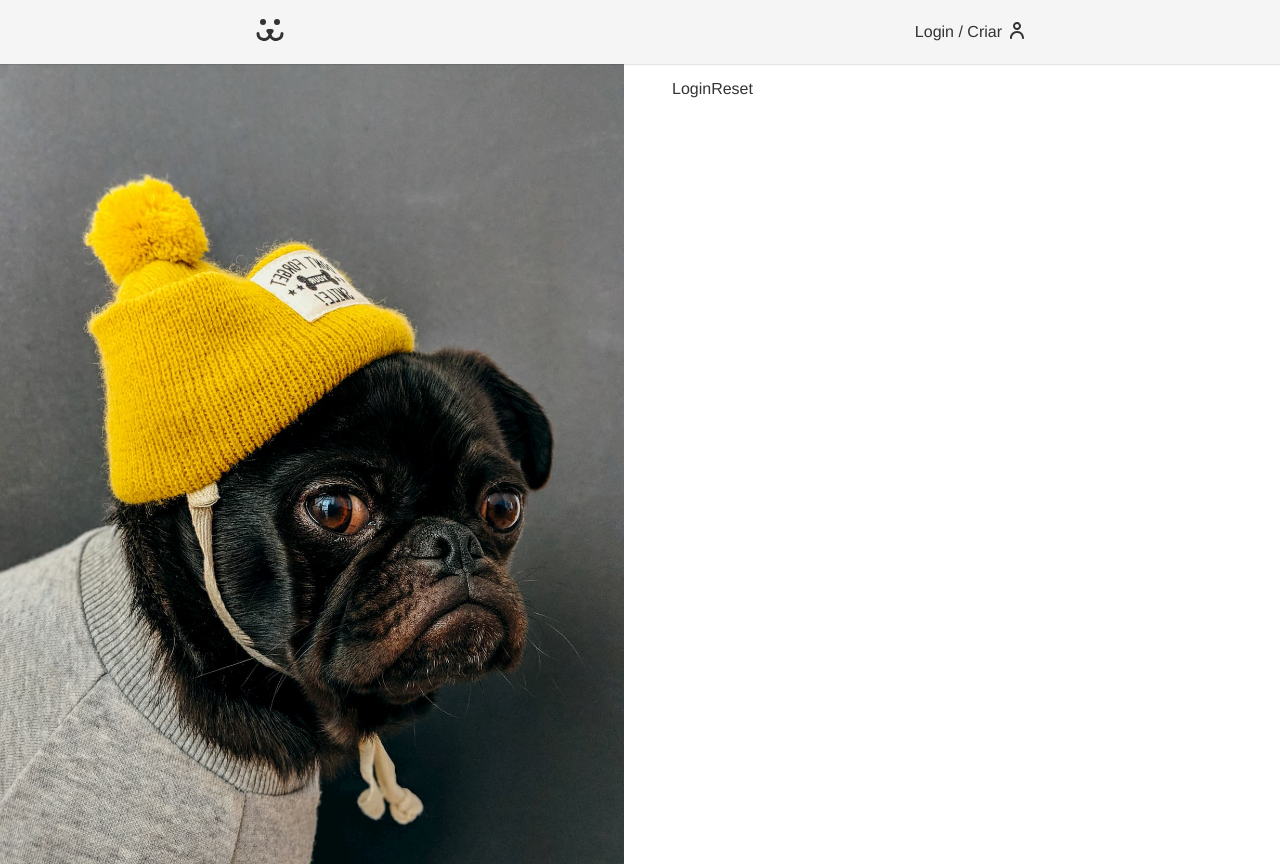
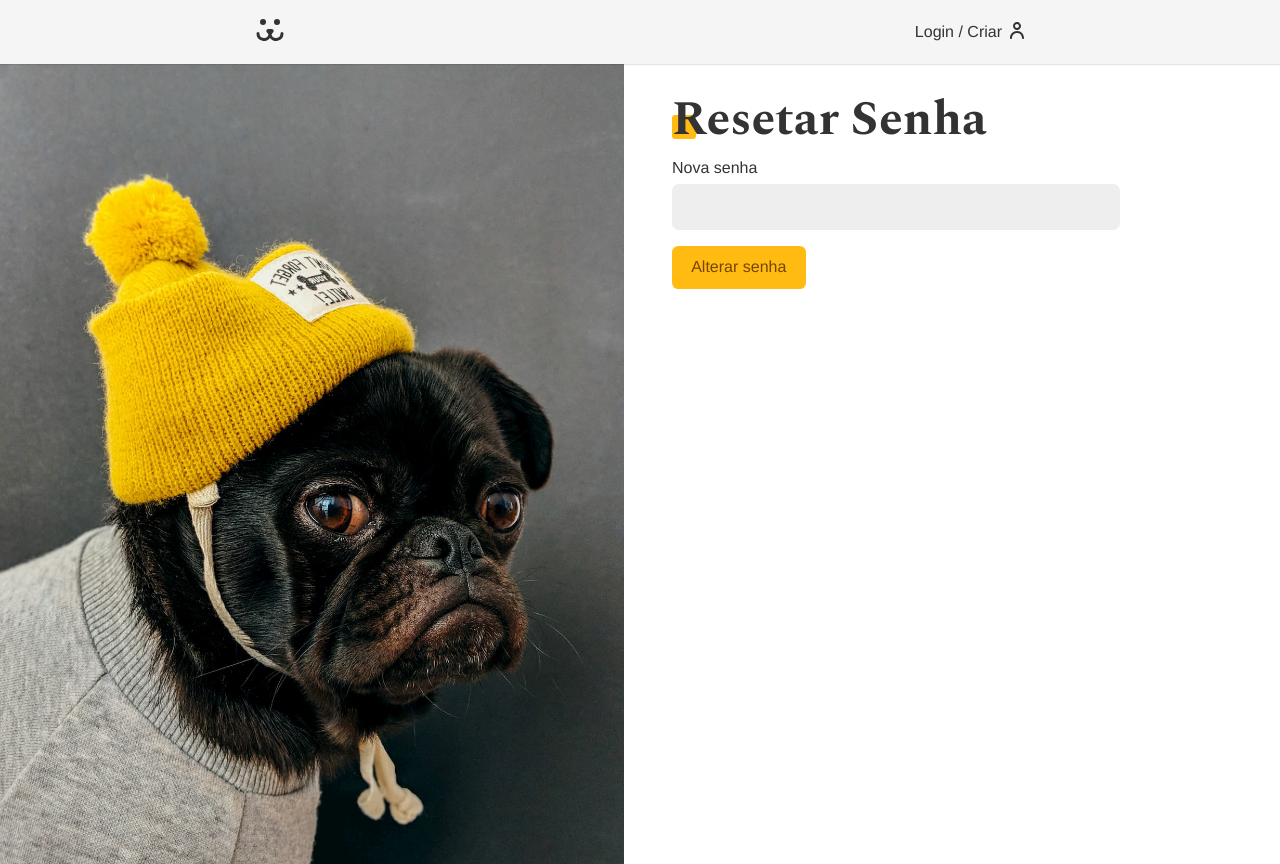
Before and after one commit to yurirps/SocialDogs, a React (Vite) app: page /login/resetar in a window 1280 px wide. Built offline with nearby package versions, Linux system fonts and the light colour scheme.

Commit message:
reset de senha

```diff
--- a/src/Components/Feed/Feed.jsx
+++ b/src/Components/Feed/Feed.jsx
@@ -1,6 +1,7 @@
 import React from 'react'
 import FeedModal from './FeedModal'
 import FeedPhotos from './FeedPhotos'
+import PropTypes from 'prop-types'
 
 const Feed = ({ user }) => {
     const [modalPhoto, setModalPhoto] = React.useState(null)
@@ -50,4 +51,16 @@
     )
 }
 
+Feed.defaultProps = {
+    user: 0,
+}
+
+Feed.propTypes = {
+    user: PropTypes.oneOfType([
+        PropTypes.string.isRequired,
+        PropTypes.number.isRequired,
+    ])
+}
+
+
 export default Feed
--- a/src/Components/Login/Login.jsx
+++ b/src/Components/Login/Login.jsx
@@ -3,10 +3,11 @@
 import LoginForm from './LoginForm'
 import LoginCreate from './LoginCreate';
 import LoginPasswordLost from './LoginPasswordLost';
-import LoginReset from './LoginReset';
+import LoginPasswordReset from './LoginPasswordReset';
 import { UserContext } from '../../UserContext';
 import styles from './Login.module.css'
 import NotFound from '../../NotFound';
+
 
 const Login = () => {
 
@@ -21,7 +22,7 @@
           <Route path='/' element={<LoginForm />} />
           <Route path='criar' element={<LoginCreate />} />
           <Route path='perdeu' element={<LoginPasswordLost />} />
-          <Route path='resetar' element={<LoginReset />} />
+          <Route path='resetar' element={<LoginPasswordReset />} />
           <Route path='*' element={<NotFound />} />
         </Routes>
       </div>
--- a/src/Components/Login/LoginPasswordLost.jsx
+++ b/src/Components/Login/LoginPasswordLost.jsx
@@ -1,9 +1,41 @@
 import React from 'react'
+import Input from '../Forms/Input'
+import Button from '../Forms/Button'
+import useForm from '../../Hooks/useForm'
+import useFetch from '../../Hooks/useFetch'
+import { PASSWORD_LOST } from '../../api'
+import Error from '../../Helper/Error'
 
 const LoginPasswordLost = () => {
-  return (
-    <div>LoginPasswordLost</div>
-  )
+
+    const login = useForm()
+    const { data, loading, error, request } = useFetch();
+
+    async function handleSubmit(event) {
+        event.preventDefault()
+
+        if (login.validate()) {
+            const { url, options } = PASSWORD_LOST({
+                login: login.value,
+                url: window.location.href.replace('perdeu', 'resetar')
+            })
+          const {json} = await request(url, options)
+          console.log(json)
+        }
+    }
+
+    return (
+        <section >
+            <h1 className='title'>Perdeu a senha?</h1>
+
+            {data ? <p style={{color: '#4c1'}}> {data}</p> : <form onSubmit={handleSubmit}>
+                <Input label="Email / Usuário" type="text" name="login" {...login} />
+                {loading ? <Button disabled>Enviando...</Button> : <Button>Enviar email</Button>}
+            </form> }
+
+            <Error error={error} />
+        </section>
+    )
 }
 
 export default LoginPasswordLost
--- /dev/null
+++ b/src/Components/Login/LoginPasswordReset.jsx
@@ -0,0 +1,56 @@
+import React from 'react'
+import Input from '../Forms/Input'
+import Button from '../Forms/Button'
+import useForm from '../../Hooks/useForm'
+import useFetch from '../../Hooks/useFetch'
+import { PASSWORD_RESET } from '../../api'
+import Error from '../../Helper/Error'
+import { useNavigate } from 'react-router-dom'
+
+const LoginPasswordReset = () => {
+
+    const [login, setLogin] = React.useState('');
+    const [key, setKey] = React.useState('');
+    const password = useForm()
+    const { error, loading, request } = useFetch();
+
+    const navigate = useNavigate()
+
+    React.useEffect(() => {
+        const params = new URLSearchParams(window.location.search);
+        const key = params.get('key');
+        const login = params.get('login');
+
+
+        if (key) setKey(key)
+        if (login) setLogin(login)
+    }, [])
+
+    async function handleSubmit(event) {
+        event.preventDefault()
+        if (password.validate()) {
+            const { url, options } = PASSWORD_RESET({
+                login,
+                key,
+                password: password.value
+            })
+
+            const { response } = await request(url, options)
+            if (response.ok) navigate('/login')
+        }
+    }
+    return (
+        <div>
+            <h1 className='title'>Resetar Senha </h1>
+            <form onSubmit={handleSubmit}>
+                <Input label='Nova senha' type='password' name='password' {...password} />
+                {loading ? <Button disabled>Alterando...</Button> : <Button>Alterar senha</Button>}
+
+            </form>
+
+            <Error error={error} />
+        </div>
+    )
+}
+
+export default LoginPasswordReset
--- a/src/Components/Login/LoginReset.jsx
+++ /dev/null
@@ -1,9 +0,0 @@
-import React from 'react'
-
-const LoginReset = () => {
-  return (
-    <div>LoginReset</div>
-  )
-}
-
-export default LoginReset
--- a/src/api.jsx
+++ b/src/api.jsx
@@ -114,3 +114,29 @@
         },
     };
 }
+
+export function PASSWORD_LOST(body) {
+    return {
+        url: API_URL + '/api/password/lost',
+        options: {
+            method: 'POST',
+            headers: {
+                'Content-Type': 'application/json',
+            },
+            body: JSON.stringify(body)
+        }
+    }
+}
+
+export function PASSWORD_RESET(body) {
+    return {
+        url: API_URL + '/api/password/reset',
+        options: {
+            method: 'POST',
+            headers: {
+                'Content-Type': 'application/json',
+            },
+            body: JSON.stringify(body)
+        }
+    }
+}
```
